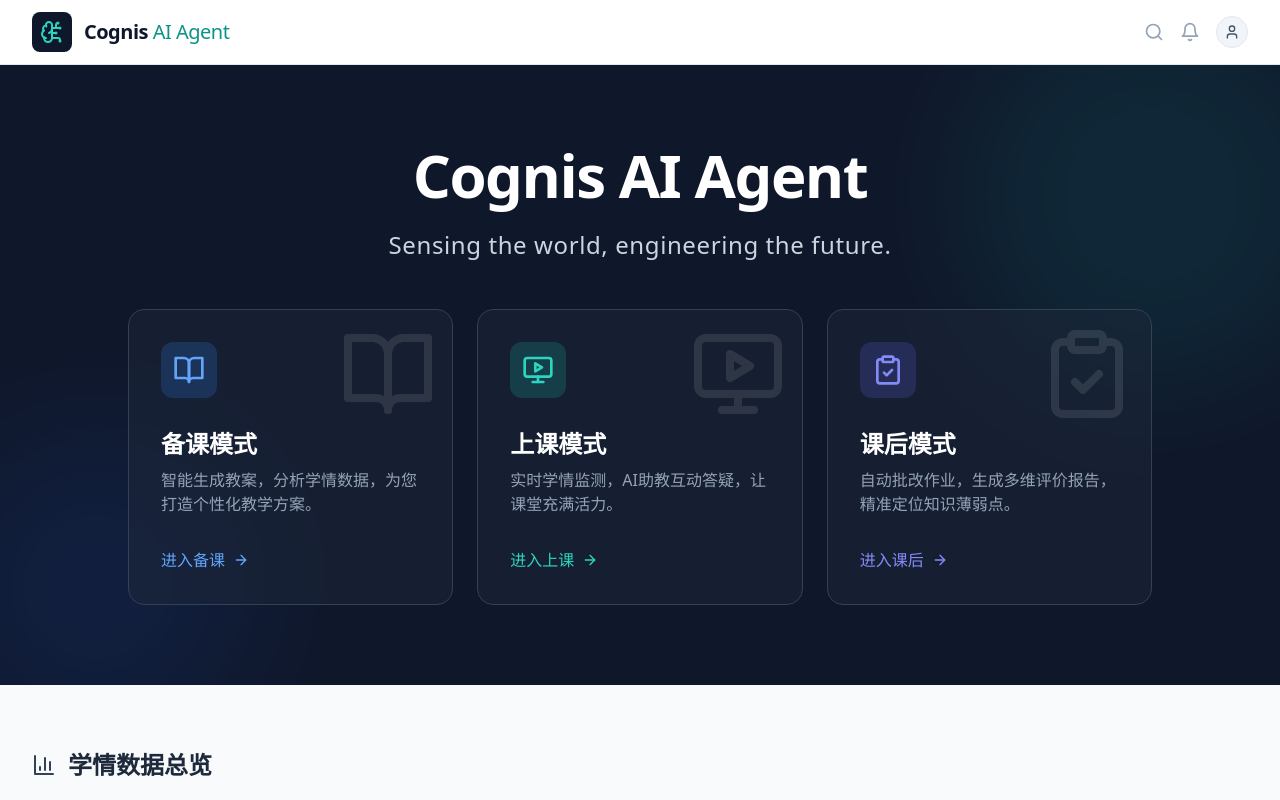
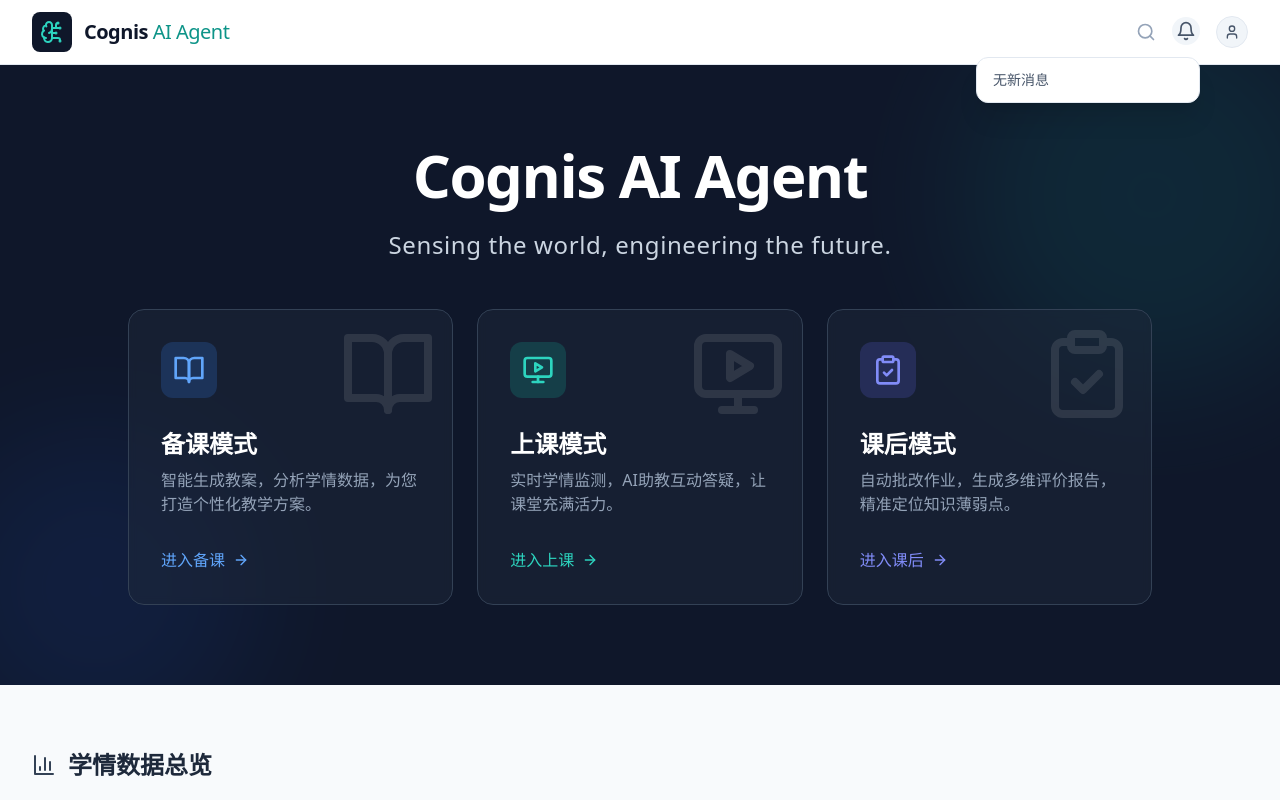
Before and after one commit to BorisPang/CognisAI-Project, a React (Vite) app: page / in a window 1280 px wide. Both pictures are taken after a click on the button 1190 px from the left and 32 px from the top of the page. Shown: the top 800 px of the page. Built offline with nearby package versions, Linux system fonts and the light colour scheme.

Commit message:
add navbar status dropdowns

```diff
--- a/src/views/AppViews.jsx
+++ b/src/views/AppViews.jsx
@@ -1,4 +1,4 @@
-import React, { useState, useEffect, useMemo } from 'react';
+import React, { useState, useEffect, useMemo, useRef } from 'react';
 import { BookOpen, MonitorPlay, ClipboardCheck, ArrowRight, BrainCircuit, User, Bell, Search, BarChart3, ChevronRight, X, FileText, CheckCircle, Wrench, FileQuestion, Sparkles, Loader2, Lock, AlertCircle, TrendingUp, Users, Target, CheckCircle2, Clock, FileSpreadsheet, ChevronDown, ChevronUp, UploadCloud, RefreshCw, CheckSquare, Presentation, Lightbulb, ArrowDownToLine, Layers, Settings2, Send, MessageSquare, Activity } from 'lucide-react';
 import { courseList, knowledgeModules, knowledgePointMockData, radarDimensions, studentRadarData, teachingGuides } from '../data/courseData';
 import { generateWithGemini } from '../services/gemini';
@@ -85,7 +85,26 @@ const getGeneratedCaseSummaries = (activeCourse, generatedCaseState = {}) => {
   return cases;
 };
 
-export const Navbar = ({ navigateTo }) => (
+export const Navbar = ({ navigateTo }) => {
+  const [openMenu, setOpenMenu] = useState(null);
+  const menuRef = useRef(null);
+
+  useEffect(() => {
+    const handleClickOutside = (event) => {
+      if (menuRef.current && !menuRef.current.contains(event.target)) {
+        setOpenMenu(null);
+      }
+    };
+
+    document.addEventListener('mousedown', handleClickOutside);
+    return () => document.removeEventListener('mousedown', handleClickOutside);
+  }, []);
+
+  const toggleMenu = (menuName) => {
+    setOpenMenu(prev => prev === menuName ? null : menuName);
+  };
+
+  return (
     <nav className="bg-white border-b border-slate-200 sticky top-0 z-50">
       <div className="max-w-7xl mx-auto px-4 sm:px-6 lg:px-8">
         <div className="flex justify-between h-16 items-center">
@@ -95,17 +114,44 @@ export const Navbar = ({ navigateTo }) => (
             </div>
             <span className="font-bold text-xl text-slate-900 tracking-tight">Cognis <span className="text-teal-600 font-light">AI Agent</span></span>
           </div>
-        <div className="flex items-center space-x-4">
-          <button className="text-slate-400 hover:text-slate-600 transition-colors"><Search className="h-5 w-5" /></button>
-          <button className="text-slate-400 hover:text-slate-600 transition-colors"><Bell className="h-5 w-5" /></button>
-          <div className="h-8 w-8 rounded-full bg-slate-100 flex items-center justify-center border border-slate-200">
+          <div ref={menuRef} className="flex items-center space-x-4 relative">
+            <button className="text-slate-400 hover:text-slate-600 transition-colors" aria-label="搜索">
+              <Search className="h-5 w-5" />
+            </button>
+            <div className="relative">
+              <button
+                onClick={() => toggleMenu('messages')}
+                className={`text-slate-400 hover:text-slate-600 transition-colors p-1 rounded-full ${openMenu === 'messages' ? 'bg-slate-100 text-slate-600' : ''}`}
+                aria-label="消息"
+              >
+                <Bell className="h-5 w-5" />
+              </button>
+              {openMenu === 'messages' && (
+                <div className="absolute right-0 top-10 w-56 bg-white border border-slate-200 rounded-xl shadow-xl py-3 px-4 text-sm text-slate-600">
+                  无新消息
+                </div>
+              )}
+            </div>
+            <div className="relative">
+              <button
+                onClick={() => toggleMenu('account')}
+                className={`h-8 w-8 rounded-full bg-slate-100 flex items-center justify-center border transition-colors ${openMenu === 'account' ? 'border-teal-300 ring-2 ring-teal-100' : 'border-slate-200 hover:border-slate-300'}`}
+                aria-label="账户"
+              >
                 <User className="h-4 w-4 text-slate-600" />
+              </button>
+              {openMenu === 'account' && (
+                <div className="absolute right-0 top-10 w-64 bg-white border border-slate-200 rounded-xl shadow-xl py-3 px-4 text-sm text-slate-600">
+                  请联系管理员添加账户
+                </div>
+              )}
             </div>
           </div>
         </div>
       </div>
     </nav>
   );
+};
 
 // --- UI 组件: 雷达图 ---
 const RadarChart = ({ data, dimensions, size = 300 }) => {
```
Lines whose indentation alone changed are shown as unchanged.
